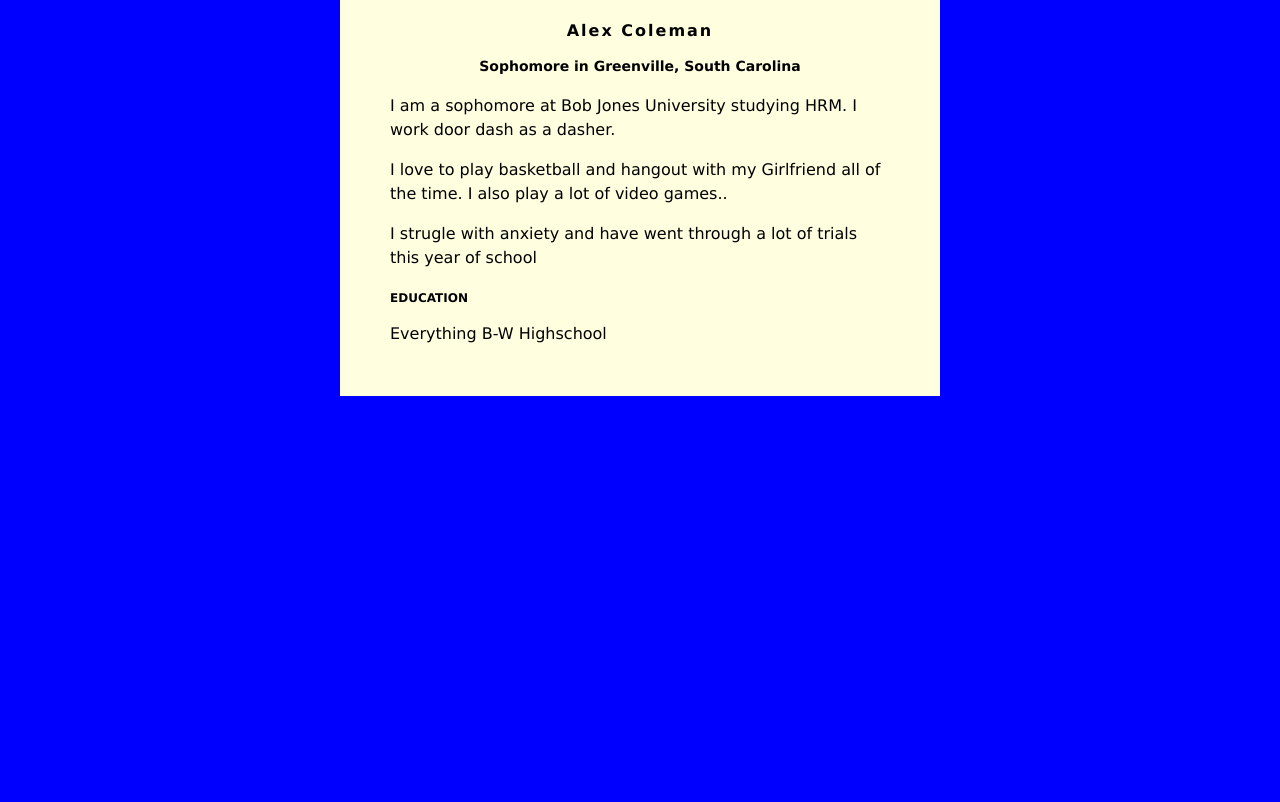
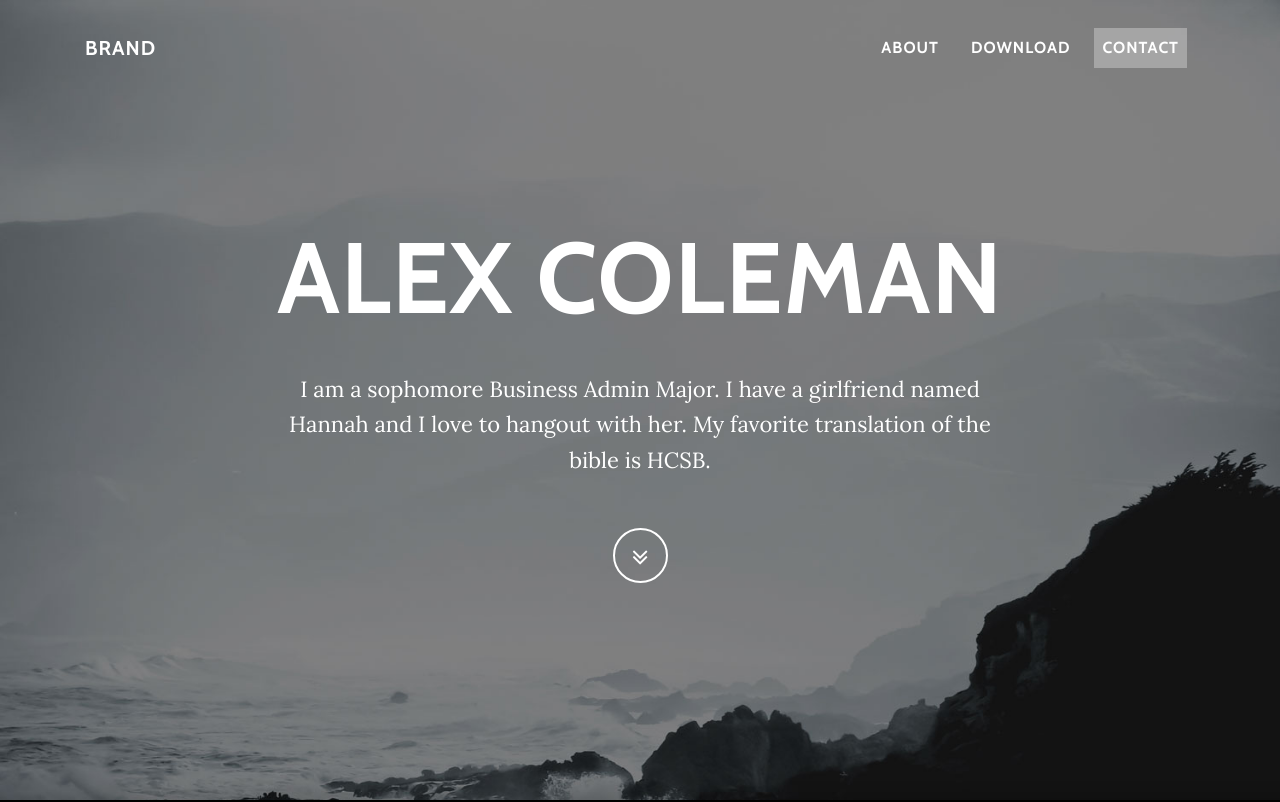
Before and after one commit to acole836/acole836.github.io, a plain HTML site: page index.html in a window 1280 px wide. Shown: the top 802 px of the page. Drawn offline with nearby package versions, Linux system fonts and the light colour scheme.

Commit message:
Add files via upload

```diff
--- a/index.html
+++ b/index.html
@@ -1,50 +1,86 @@
+<!DOCTYPE html>
 <html>
+
 <head>
-<style>
-body {
-    background: blue;
-    font-family: Verdana;
-}
-#content {
-    background: lightyellow;
-    min-width: 200px;
-    max-width: 500px;
-    padding: 50px;
-    margin: auto;
-    margin-top: -50px;
-    line-height: 150%;
-}
-h1 {
-    letter-spacing: 2px;
-    font-size: 16px;
-    text-align: center;
-}
-h2 {
-    font-size: 14px;
-    text-align: center;
-}
-h3 {
-    font-size: 12px;
-}
-</style>
+    <meta charset="utf-8">
+    <meta name="viewport" content="width=device-width, initial-scale=1.0, shrink-to-fit=no">
+    <title>Home - Brand</title>
+    <link rel="stylesheet" href="assets/bootstrap/css/bootstrap.min.css">
+    <link rel="stylesheet" href="https://fonts.googleapis.com/css?family=Lora:400,700,400italic,700italic">
+    <link rel="stylesheet" href="https://fonts.googleapis.com/css?family=Cabin:700">
+    <link rel="stylesheet" href="assets/fonts/font-awesome.min.css">
 </head>
-<body>
-    <div id="content">
-        <h1>Alex Coleman</h1>
-        <h2>Sophomore in Greenville, South Carolina</h2>
 
-         <p>I am a sophomore at Bob Jones University studying HRM. I work door dash as a dasher.</p>
-         <p>
-            I love to play basketball and hangout with my Girlfriend all of the time. I also play a lot of video games..
-         </p>
-         <p>
-            I strugle with anxiety and have went through a lot of trials this year of school
-         </p>
+<body id="page-top">
+    <nav class="navbar navbar-light navbar-expand-md navbar navbar-expand-lg fixed-top" id="mainNav">
+        <div class="container"><a class="navbar-brand js-scroll-trigger" href="#">Brand</a><button data-toggle="collapse" class="navbar-toggler navbar-toggler-right" data-target="#navbarResponsive" type="button" aria-controls="navbarResponsive" aria-expanded="false" aria-label="Toggle navigation"
+                value="Menu"><i class="fa fa-bars"></i></button>
+            <div class="collapse navbar-collapse" id="navbarResponsive">
+                <ul class="nav navbar-nav ml-auto">
+                    <li class="nav-item nav-link js-scroll-trigger"><a class="nav-link active js-scroll-trigger" href="#about">About</a></li>
+                    <li class="nav-item nav-link js-scroll-trigger"><a class="nav-link js-scroll-trigger" href="#download">download</a></li>
+                    <li class="nav-item nav-link js-scroll-trigger"><a class="nav-link js-scroll-trigger" href="#contact">contact</a></li>
+                </ul>
+            </div>
+        </div>
+    </nav>
+    <header class="masthead" style="background-image:url('assets/img/intro-bg.jpg');">
+        <div class="intro-body">
+            <div class="container">
+                <div class="row">
+                    <div class="col-lg-8 mx-auto">
+                        <h1 class="brand-heading">Alex COleman</h1>
+                        <p class="intro-text">I am a sophomore Business Admin Major. I have a girlfriend named Hannah and I love to hangout with her. My favorite translation of the bible is HCSB.</p><a class="btn btn-link btn-circle" role="button" href="#about"><i class="fa fa-angle-double-down animated"></i></a></div>
+                </div>
+            </div>
+        </div>
+    </header>
+    <section id="about" class="content-section text-center">
+        <div class="container">
+            <div class="row">
+                <div class="col-lg-8 mx-auto">
+                    <h2>About grayscale</h2>
+                    <p>Grayscale is a free Bootstrap theme. It can be yours right now, simply download the template on&nbsp;<a href="#">the preview page</a>. The theme is open source, and you can use it for any purpose, personal or commercial.</p>
+                    <p>This theme features stock photos by&nbsp;<a href="#">Gratisography</a>&nbsp;along with a custom Google Maps skin courtesy of&nbsp;<a href="#">Snazzy Maps</a>.</p>
+                    <p>Grayscale includes full HTML, CSS, and custom JavaScript files along with SASS and LESS files for easy customization!</p>
+                </div>
+            </div>
+        </div>
+    </section>
+    <section id="download" class="download-section content-section text-center" style="background-image:url('assets/img/downloads-bg.jpg');">
+        <div class="container">
+            <div class="col-lg-8 mx-auto">
+                <h1>Download Grayscale</h1>
+                <p>You can download Grayscale for free on the preview page.</p><button class="btn btn-primary btn-lg btn-default" type="button">visit download page</button></div>
+        </div>
+    </section>
+    <section id="contact" class="content-section text-center">
+        <div class="container">
+            <div class="row">
+                <div class="col-lg-8 mx-auto">
+                    <h2>Contact us</h2>
+                    <p>Feel free to leave us a comment on the<a href="#">&nbsp;Grayscale template overview page</a>&nbsp;to give some feedback about this theme!</p>
+                    <ul class="list-inline banner-social-buttons">
+                        <li class="list-inline-item">&nbsp;<button class="btn btn-primary btn-lg btn-default" type="button"><i class="fa fa-google-plus fa-fw"></i><span class="network-name">&nbsp; Google+</span></button></li>
+                        <li class="list-inline-item">&nbsp;<button class="btn btn-primary btn-lg btn-default" type="button"><i class="fa fa-twitter fa-fw"></i><span class="network-name">&nbsp;Twitter</span></button></li>
+                        <li class="list-inline-item">&nbsp;<button class="btn btn-primary btn-lg btn-default" type="button"><i class="fa fa-github fa-fw"></i><span class="network-name">&nbsp;github</span></button></li>
+                    </ul>
+                </div>
+            </div>
+        </div>
+    </section>
+    <!-- Start: Map Clean -->
+    <div class="map-clean"><iframe allowfullscreen="" frameborder="0" src="https://cdn.bootstrapstudio.io/placeholders/map.html" width="100%" height="450"></iframe></div>
+    <!-- End: Map Clean -->
+    <footer>
+        <div class="container text-center">
+            <p>Copyright ©&nbsp;Brand 2020</p>
+        </div>
+    </footer>
+    <script src="assets/js/jquery.min.js"></script>
+    <script src="assets/bootstrap/js/bootstrap.min.js"></script>
+    <script src="https://cdnjs.cloudflare.com/ajax/libs/jquery-easing/1.4.1/jquery.easing.min.js"></script>
+    <script src="assets/js/grayscale.js"></script>
+</body>
 
-        <h3>EDUCATION</h3>
-        Everything
-        B-W Highschool
-    </div>
-
-</body>
 </html>
```
